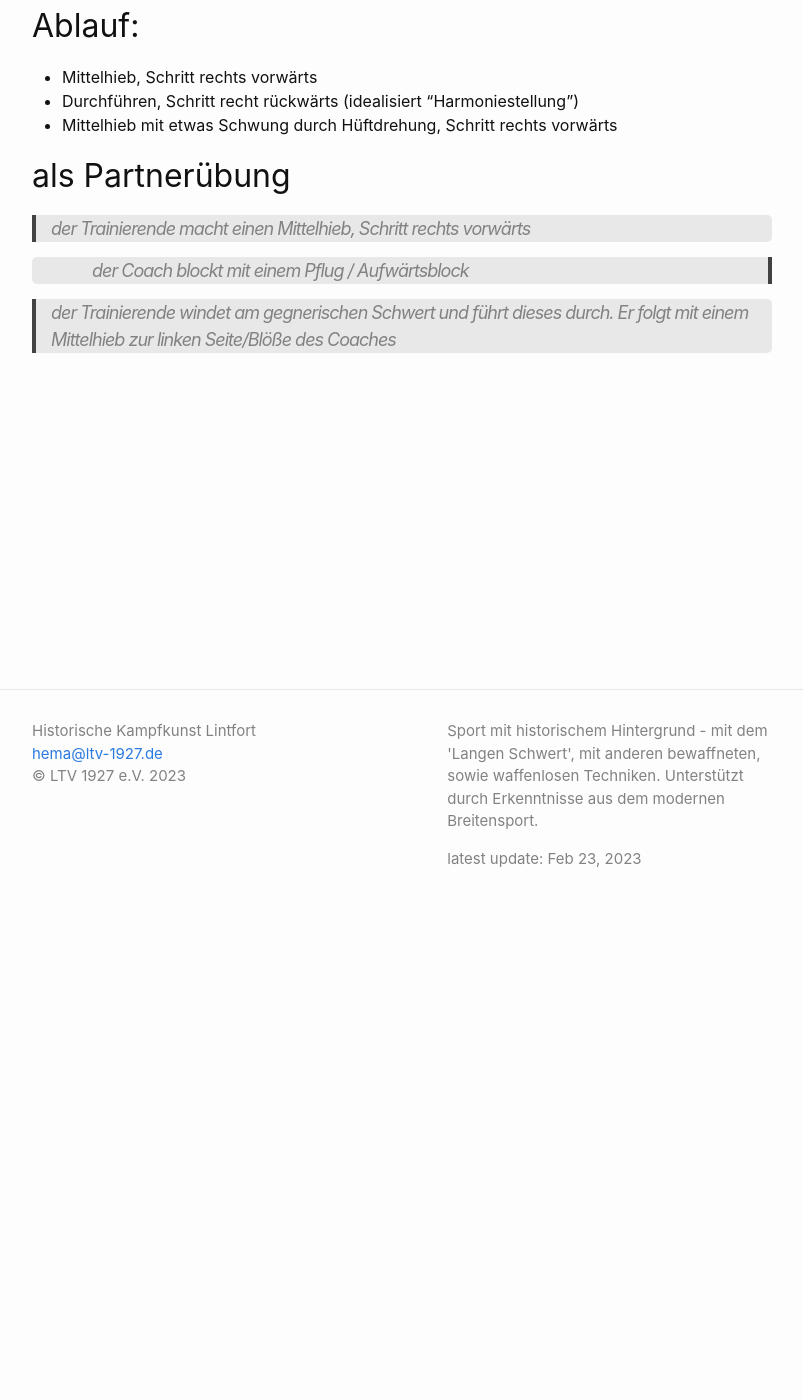
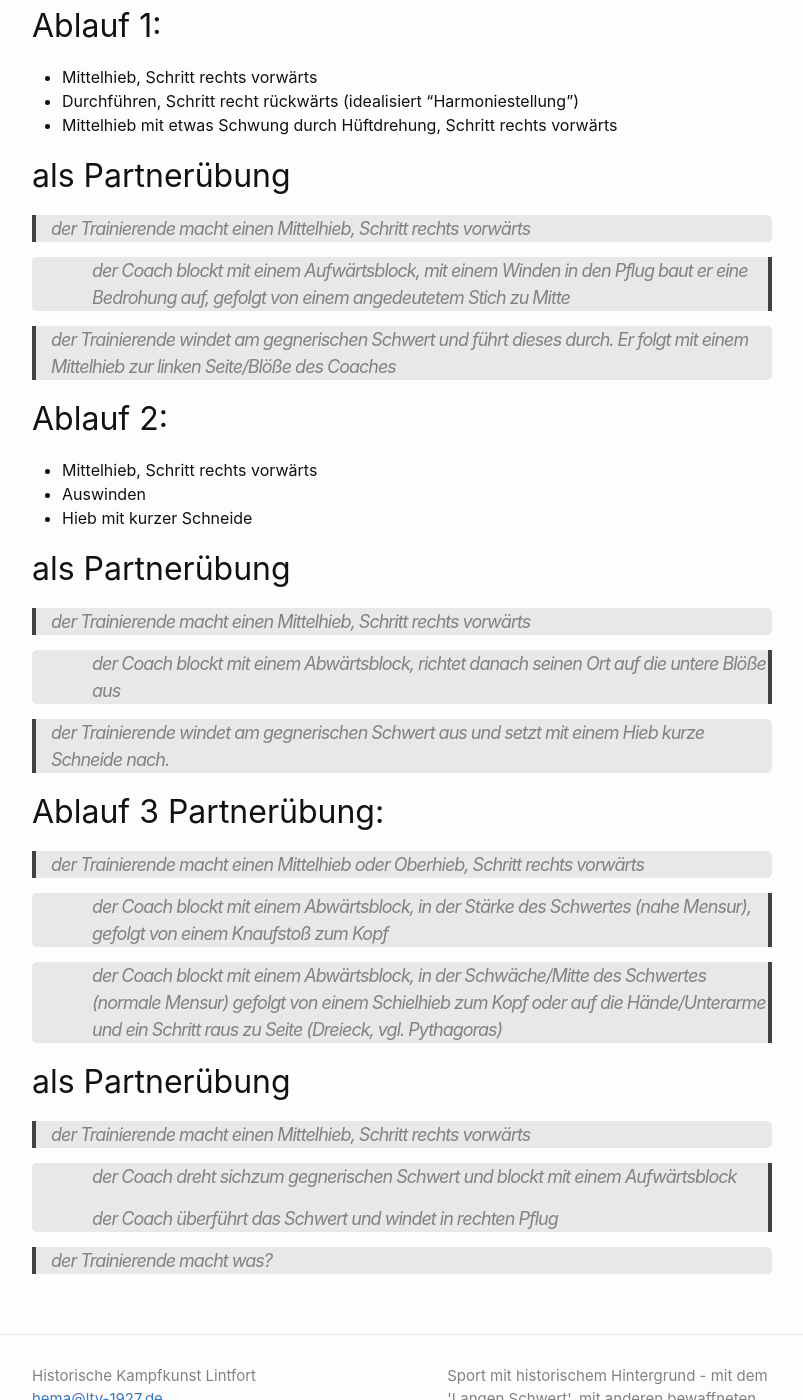
Before and after one commit to hema-ltv1927/hema-ltv1927.github.io, a Jekyll site: the page built from _techniken/kurze-ablaeufe.md, in a window 1280 px wide and 1400 px high, scrolled down 485 px. Shown: the whole window, without its empty margins (238-1041 px from the left). Built offline with Jekyll 4.4.1, drawn with Linux system fonts in a browser that asks for light colours; some of the changed text lies outside the part shown.

Commit message:
kurze Kombinationen

```diff
--- a/_techniken/kurze-ablaeufe.md
+++ b/_techniken/kurze-ablaeufe.md
@@ -2,15 +2,15 @@
 title: kurze Technikabläufe
 layout: page
 image: default
-date:   2023-01-31 23:00:00 +0200
-author: Lars Walloscheck
+date:   2023-02-23 23:00:00 +0200
+author: Sabine, Laura, Lars
 ---
 
 # Einleitung
 Die ersten Techniken (Hiebe & Blöcke) werden zu kurzen Abläufen kombiniert.
 Die Abläufe sind so gestaltet, das sie auch als Partnerübung funktionieren.
 
-## Ablauf:
+## Ablauf 1:
 + Mittelhieb, Schritt rechts vorwärts
 + Durchführen, Schritt recht rückwärts (idealisiert "Harmoniestellung")
 + Mittelhieb mit etwas Schwung durch Hüftdrehung, Schritt rechts vorwärts
@@ -19,7 +19,45 @@ Die Abläufe sind so gestaltet, das sie auch als Partnerübung funktionieren.
 > der Trainierende macht einen Mittelhieb, Schritt rechts vorwärts
 
 <blockquote class="rightalign">
-<p>der Coach blockt mit einem Pflug / Aufwärtsblock</p>
+<p>der Coach blockt mit einem Aufwärtsblock, mit einem Winden in den Pflug baut er eine Bedrohung auf, gefolgt von einem angedeutetem Stich zu Mitte</p>
 </blockquote>
+
 >der Trainierende windet am gegnerischen Schwert und führt dieses durch.
 >Er folgt mit einem Mittelhieb zur linken Seite/Blöße des Coaches
+
+
+## Ablauf 2:
++ Mittelhieb, Schritt rechts vorwärts
++ Auswinden
++ Hieb mit kurzer Schneide
+
+## als Partnerübung
+> der Trainierende macht einen Mittelhieb, Schritt rechts vorwärts
+
+<blockquote class="rightalign">
+<p>der Coach blockt mit einem Abwärtsblock, richtet danach seinen Ort auf die untere Blöße aus</p>
+</blockquote>
+
+>der Trainierende windet am gegnerischen Schwert aus und setzt mit einem Hieb kurze Schneide nach.
+
+## Ablauf 3 Partnerübung:
+> der Trainierende macht einen Mittelhieb oder Oberhieb, Schritt rechts vorwärts
+
+<blockquote class="rightalign">
+<p>der Coach blockt mit einem Abwärtsblock, in der Stärke des Schwertes (nahe Mensur), gefolgt von einem Knaufstoß zum Kopf</p>
+</blockquote>
+
+<blockquote class="rightalign">
+<p>der Coach blockt mit einem Abwärtsblock, in der Schwäche/Mitte des Schwertes (normale Mensur) gefolgt von einem Schielhieb zum Kopf oder auf die Hände/Unterarme und ein Schritt raus zu Seite (Dreieck, vgl. Pythagoras)</p>
+</blockquote>
+
+
+## als Partnerübung
+> der Trainierende macht einen Mittelhieb, Schritt rechts vorwärts
+
+<blockquote class="rightalign">
+<p>der Coach dreht sichzum gegnerischen Schwert und blockt mit einem Aufwärtsblock</p>
+<p>der Coach überführt das Schwert und windet in rechten Pflug</p>
+</blockquote>
+
+>der Trainierende macht was<ausprobieren>?
```
